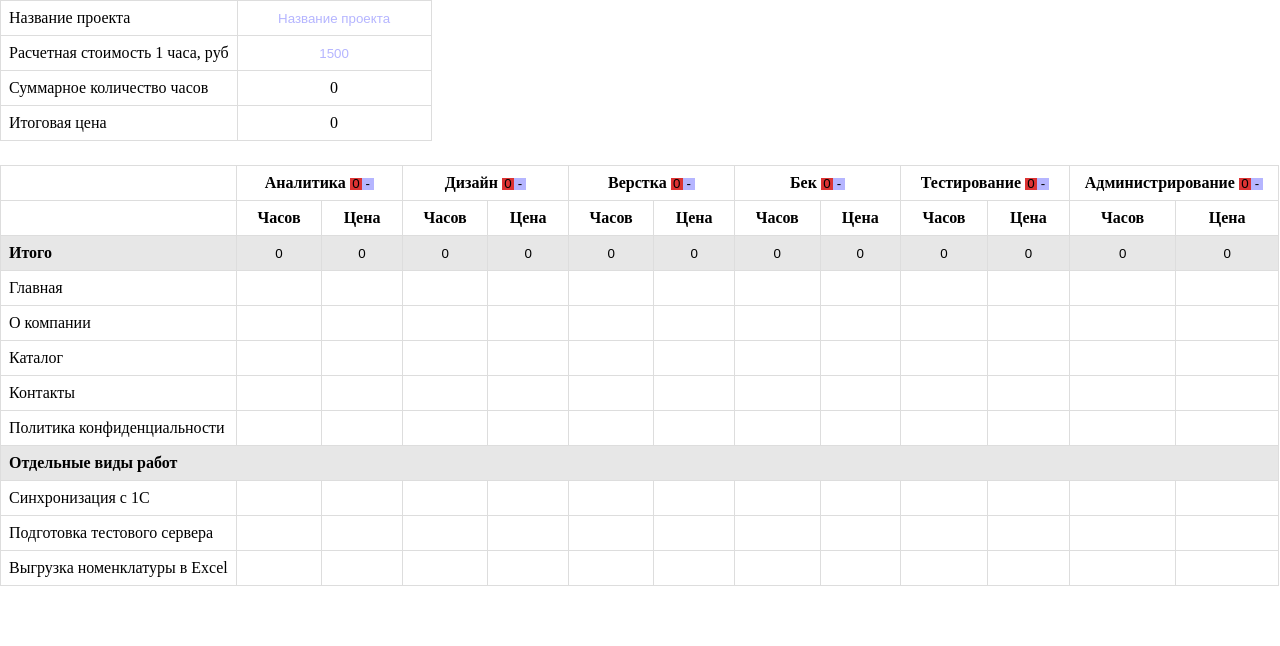
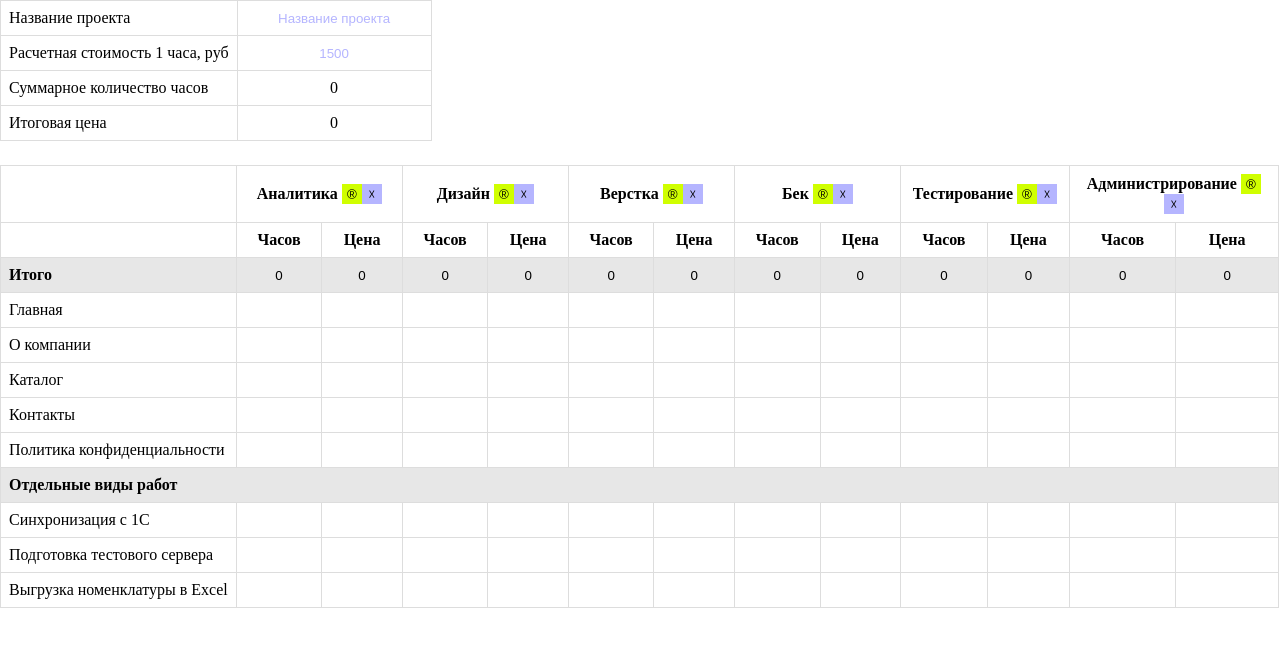
Before and after one commit to DenOn1x/evaluation_table, a Vue app: page / in a window 1280 px wide. Shown: the top 646 px of the page. Built offline with nearby package versions, Linux system fonts and the light colour scheme.

Commit message:
[FIX] fixed logic to hide columns

```diff
--- a/src/components/HeaderComponent.vue
+++ b/src/components/HeaderComponent.vue
@@ -6,8 +6,11 @@
         :colspan="category?.isColumnVisible || index === 0 ? 2 : 2">
 
       {{ category.name }}
-      <button @click="clearColumn(category)" class="clear-column">0</button>
-      <button @click="hideColumn(category)" class="hide-column">-</button>
+      <button @click="clearColumn(category)" class="clear-column">&#xae;</button>
+      <button @click="hideColumn(category)"
+              :class="{ 'hide-column': true, 'button-disabled': isLastHideColumn(category) }">
+        &#x2613;
+      </button>
     </th>
   </tr>
   <tr>
@@ -21,25 +24,26 @@
 
 <script setup>
 import {ref, defineProps, computed, watch} from 'vue';
+import {useStore} from 'vuex';
+
 
 const props = defineProps(['jsonData']);
 const jsonData = ref(props.jsonData);
+const store = useStore();
+
 
 const visibleCategories = computed(() => {
   return jsonData.value?.header?.categories.filter(category => category.isColumnVisible) || [];
-});
-
-const visibleCategoriesToClear = computed(() => {
-  return jsonData.value?.header?.categories.filter(category => category.isColumnVisible).map(category => ({...category})) || [];
 });
 
 const hideColumn = (category) => {
   const categoryIndex = jsonData.value?.header?.categories.indexOf(category);
 
   if (categoryIndex !== undefined && categoryIndex !== -1) {
-    const startIndex = categoryIndex + 1;
+    const startIndex = categoryIndex * 2 + 1;
+    const remainingVisibleCategories = visibleCategories.value.length - 1; // количество видимых столбцов после скрытия текущего
 
-    if (visibleCategories.value.length > 1) {
+    if (visibleCategories.value.length > 2 && remainingVisibleCategories > 1) {
       jsonData.value.header.categories[categoryIndex].isColumnVisible = !jsonData.value.header.categories[categoryIndex].isColumnVisible;
 
       if (!jsonData.value.header.categories[categoryIndex].isColumnVisible) {
@@ -53,6 +57,10 @@ const hideColumn = (category) => {
         jsonData.value.table.forEach(row => {
           row.splice(startIndex, 0);
         });
+
+        updateCells();
+        updateTotalTime();
+        updateTotalPrice();
       }
     }
   }
@@ -61,6 +69,8 @@ const hideColumn = (category) => {
   jsonData.value.header.labels = [...jsonData.value.header.labels];
   jsonData.value.table = [...jsonData.value.table];
 };
+
+const isLastHideColumn = () => visibleCategories.value.length <= 2;
 
 
 const clearColumn = (category) => {
@@ -80,10 +90,57 @@ const clearColumn = (category) => {
 
       jsonData.value.table[0][startIndex] = '';
       jsonData.value.table[0][startIndex + 1] = '';
+      updateCells();
+      updateTotalTime();
+      updateTotalPrice();
+
     }
   }
 }
 
+const updateCells = () => {
+  jsonData.value.table.forEach((row, rowIndex) => {
+    row.forEach((cell, cellIndex) => {
+      if (rowIndex > 0 && cellIndex % 2 !== 0) {
+        const columnIndex = (cellIndex - 2) / 2;
+        const dataCellIndex = columnIndex * 2 + 1;
+
+        if (!jsonData.value.table[0][dataCellIndex] === '') {
+          jsonData.value.table[rowIndex][cellIndex] = '';
+        }
+      }
+    });
+  });
+};
+
+
+const updateTotalTime = () => {
+  let sum = 0;
+  if (jsonData.value && jsonData.value.table) {
+    jsonData.value.table.forEach(row => {
+      row.forEach((cell, index) => {
+        if (index % 2 !== 0 && !isNaN(parseFloat(cell))) {
+          sum += parseFloat(cell);
+        }
+      });
+    });
+  }
+  store.commit('updateTotalTime', sum);
+};
+
+const updateTotalPrice = () => {
+  let sum = 0;
+  if (jsonData.value && jsonData.value.table) {
+    jsonData.value.table.forEach(row => {
+      row.forEach((cell, index) => {
+        if (index % 2 === 0 && index !== 0 && !isNaN(parseFloat(cell))) {
+          sum += parseFloat(cell);
+        }
+      });
+    });
+  }
+  store.commit('updateTotalPrice', sum);
+};
 
 watch(() => props.jsonData, (newVal) => {
   jsonData.value = newVal;
@@ -112,20 +169,26 @@ table th, table td {
   display: inline-flex;
   align-items: center;
   justify-content: center;
-  width: 12px;
-  height: 12px;
+  min-width: 20px;
+  width: 20px;
+  height: 20px;
   cursor: pointer;
 }
 
 .clear-column {
   border: none;
-  background: #dc3333;
+  background: #d0ff00;
   display: inline-flex;
   align-items: center;
   justify-content: center;
-  width: 12px;
-  height: 12px;
+  min-width: 20px;
+  width: 20px;
+  height: 20px;
   cursor: pointer;
 }
 
+.button-disabled {
+  background: #dc3333;
+}
+
 </style>
```
